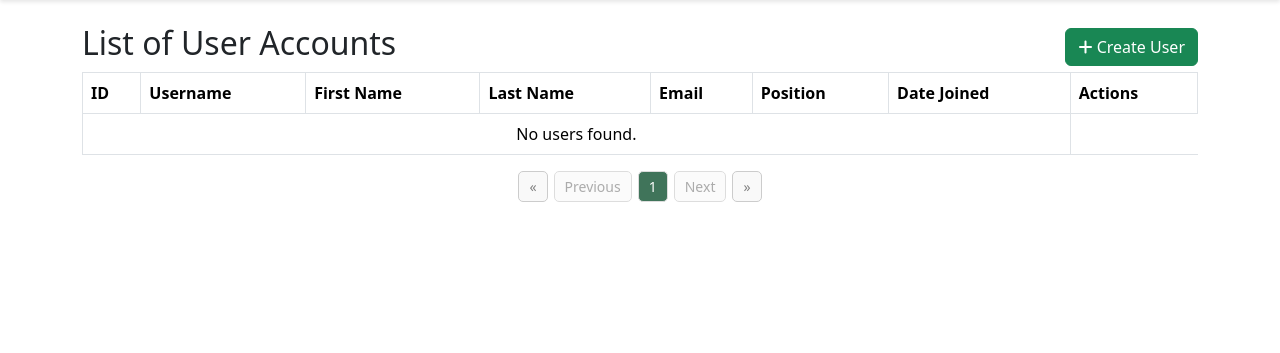
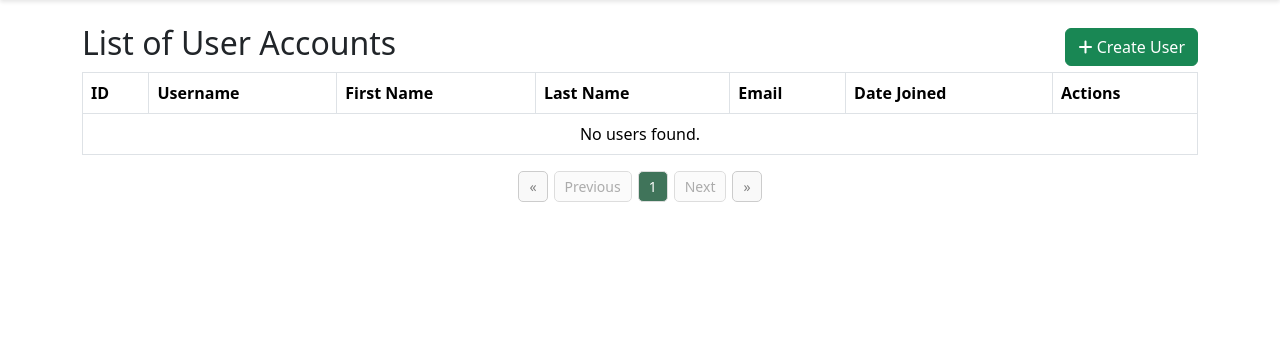
Before and after one commit to My16/Inventory-System, a Django app: page /list-users/ in a window 1280 px wide; the page is wider, and only the part inside the window is pictured. Shown: the part 128-481 px from the top of that part. Run offline with Django 5.2, Linux system fonts and the light colour scheme; the visitor is signed in with stand-in values (Sample User, id 1); data comes from the database, SQL or seed files in the repository; data that the repository does not hold is empty; some libraries are stand-ins or nearby versions.

Commit message:
Correct User Table

```diff
--- a/Inventory_System/templates/createuser.html
+++ b/Inventory_System/templates/createuser.html
@@ -21,7 +21,6 @@
                 <th>First Name</th>
                 <th>Last Name</th>
                 <th>Email</th>
-                <th>Position</th>
                 <th>Date Joined</th>
                 <th>Actions</th>
             </tr>
```
